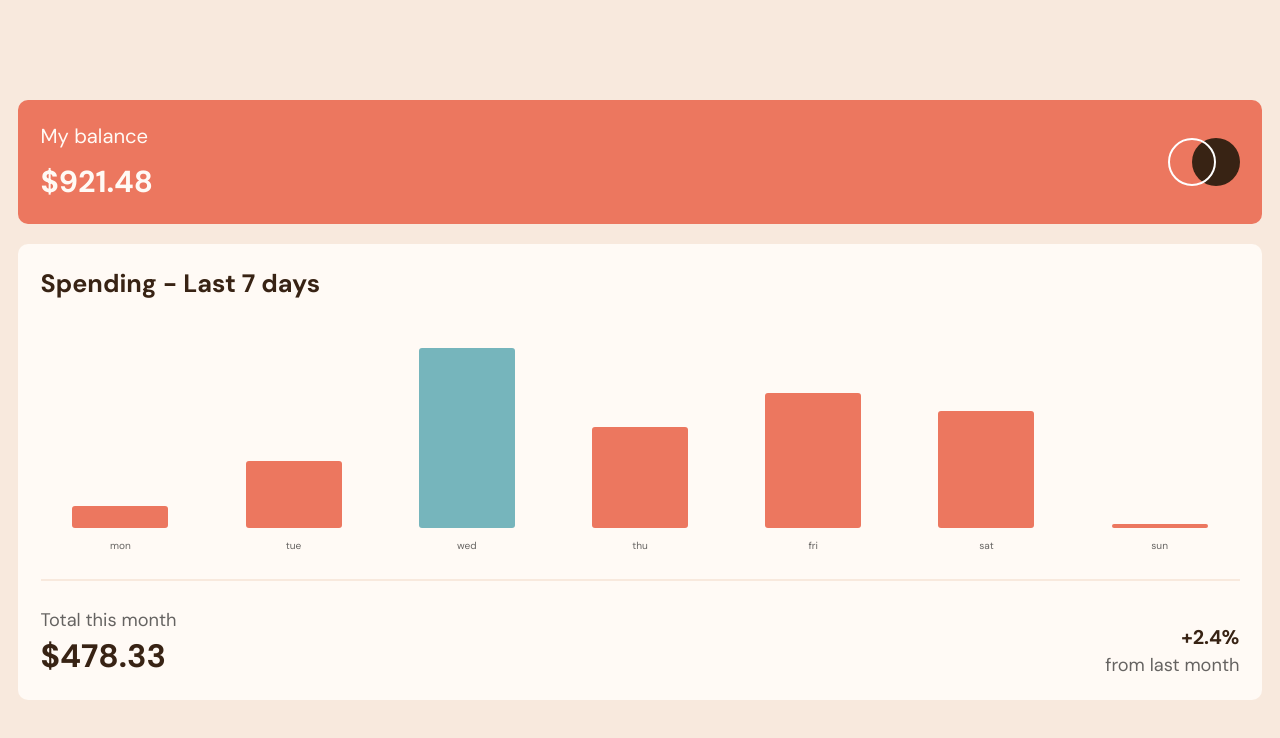
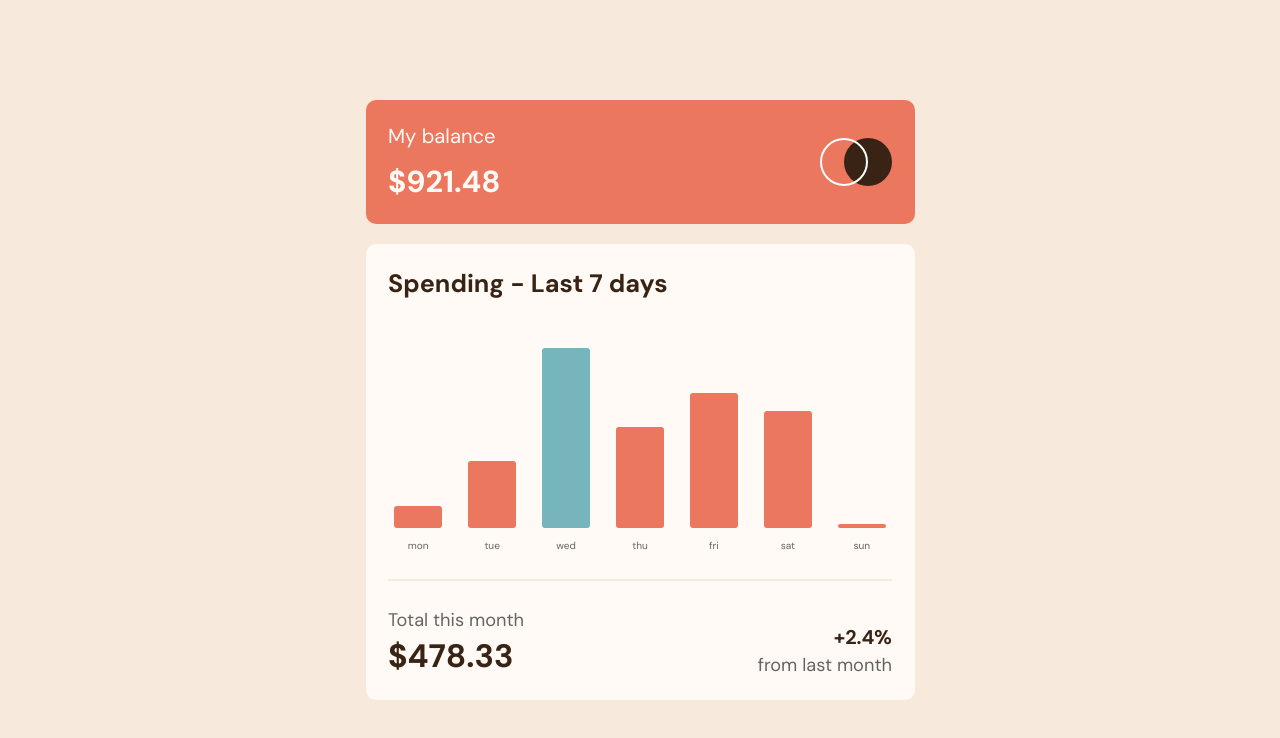
Before and after one commit to Diounata/Expenses-chart, a React (Vite) app in the folder client/: page / in a window 1280 px wide. Shown: the top 738 px of the page. Built offline with nearby package versions, Linux system fonts and the light colour scheme.

Commit message:
add: large screen responsivity

```diff
--- a/client/src/components/Chart/styles.ts
+++ b/client/src/components/Chart/styles.ts
@@ -32,6 +32,10 @@ const AmountChart = styled.div<{ percentage: number; isBiggestNumber: boolean }>
       0.7
     );
   }
+
+  @media (min-width: 600px) {
+    width: 80%;
+  }
 `;
 
 const Title = styled.h3`
--- a/client/src/components/globalStyle.ts
+++ b/client/src/components/globalStyle.ts
@@ -9,6 +9,13 @@ const GlobalStyle = createGlobalStyle`
     font: ${({ theme }) => theme.FONT.REGULAR};
   }
 
+  body {
+    display: grid;
+    place-items: center;
+
+    background-color: ${({ theme }) => theme.COLORS.CREAM};
+  }
+
   h1, h2, h3, h4, h5, h6 {
     font: ${({ theme }) => theme.FONT.BOLD};
   }
--- a/client/src/pages/ExpensesChart/styles.ts
+++ b/client/src/pages/ExpensesChart/styles.ts
@@ -8,9 +8,11 @@ const Container = styled.div`
 
   width: 100vw;
   min-height: 100vh;
-  padding: 2rem 1rem;
+  padding: 1rem;
 
-  background-color: ${({ theme }) => theme.COLORS.CREAM};
+  @media (min-width: 600px) {
+    width: 32.5rem;
+  }
 `;
 
 export { Container };
```
